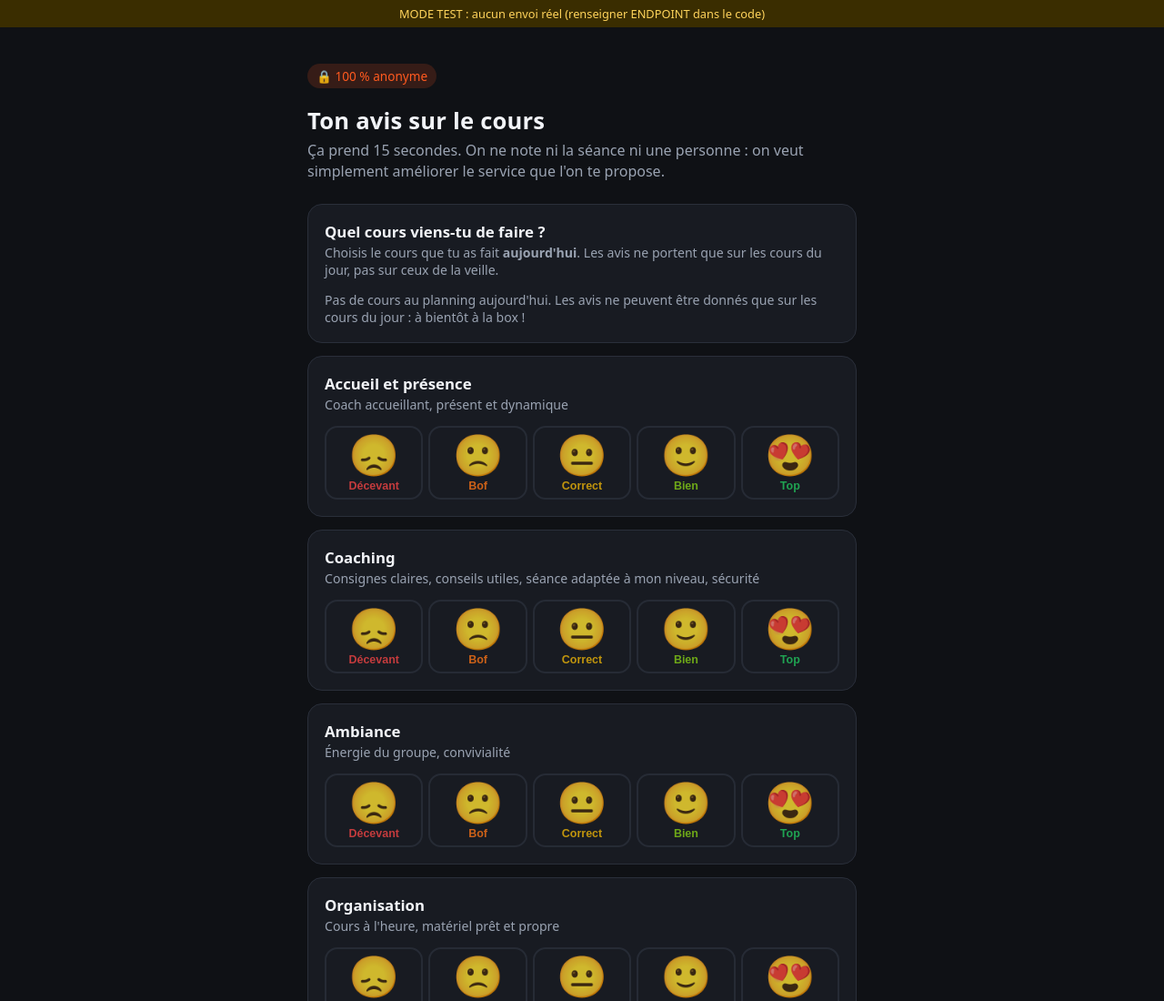
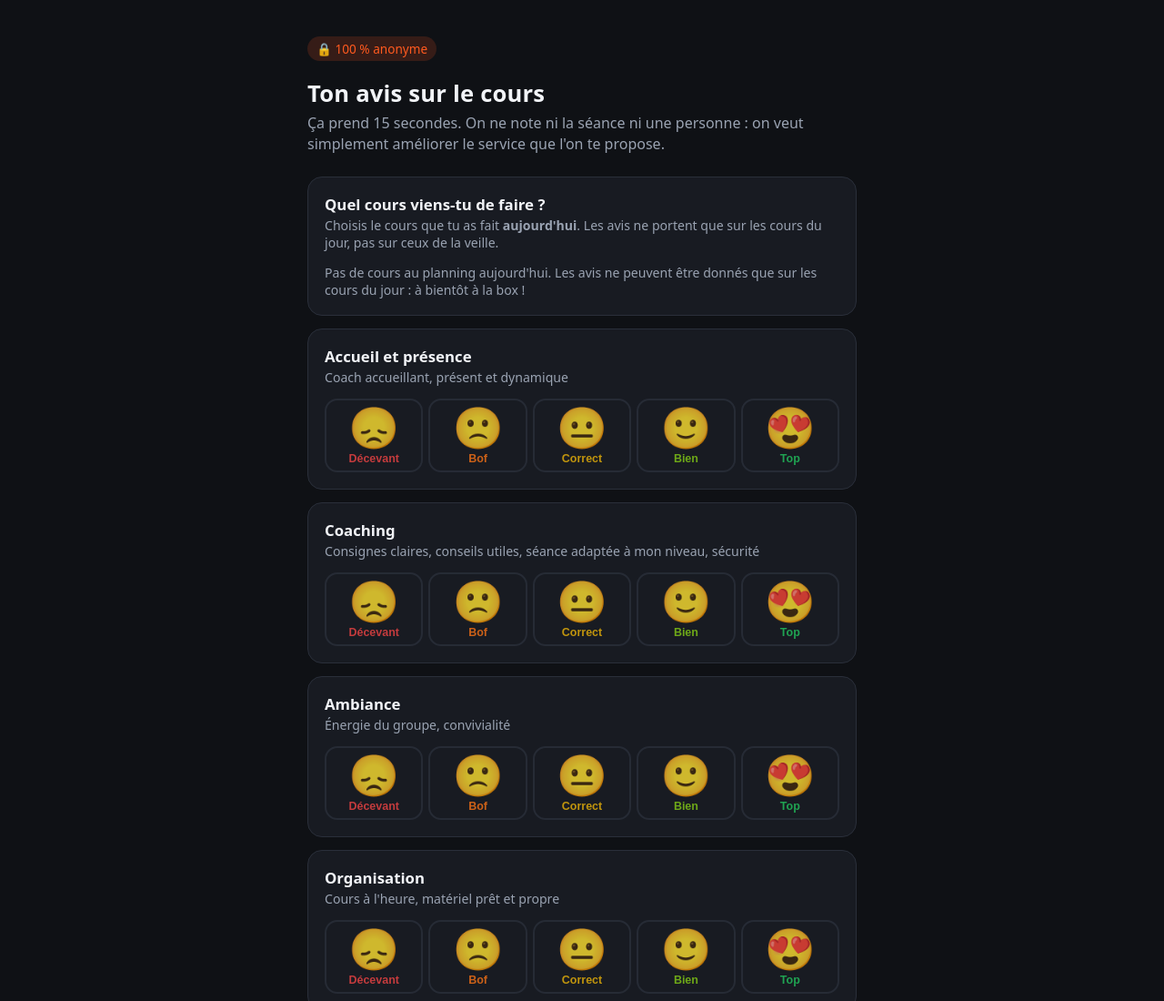
Before and after one commit to Bouch4/AVIS-COURS, a plain HTML site: page index.html in a window 1280 px wide. Shown: the top 1100 px of the page at 91% size. Drawn offline with Linux system fonts and the light colour scheme.

Commit message:
Update index.html

```diff
--- a/index.html
+++ b/index.html
@@ -127,7 +127,7 @@
 // 1) Adresse du script Google (Apps Script) qui range les avis dans ton Google Sheet.
 //    Format : https://script.google.com/macros/s/XXXXXXXX/exec
 //    Tant qu'elle contient "VOTRE_ID", la page tourne en mode test (rien n'est envoyé).
-const ENDPOINT = "https://script.google.com/macros/s/VOTRE_ID/exec";
+const ENDPOINT = "https://script.google.com/macros/s/AKfycbxqDYB0IAulC3sTPBEBnpk114X4pDcd0CRvDcjtapNTIJAA-j38NIseqKN2MHSWJyXX/exec";
 
 // 2) Planning de la semaine : [heure, nom du cours] (sans prénom de coach).
 //    La page affiche automatiquement les cours du jour (d'après la date de l'appareil).
```
